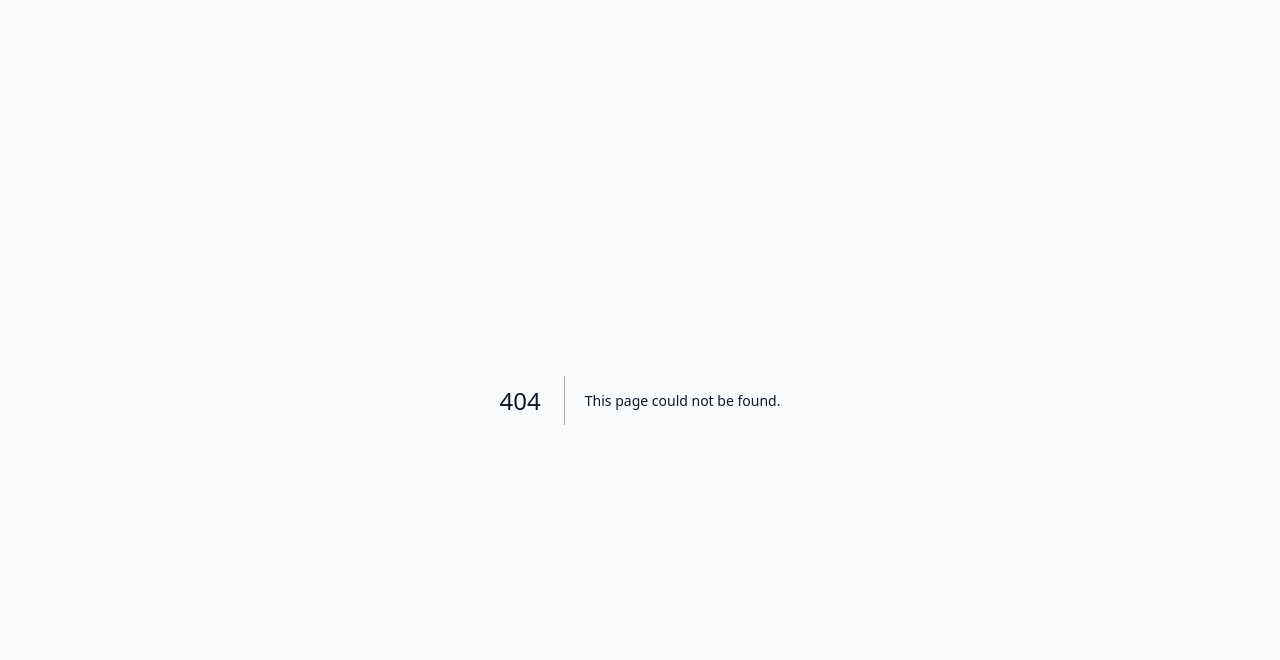
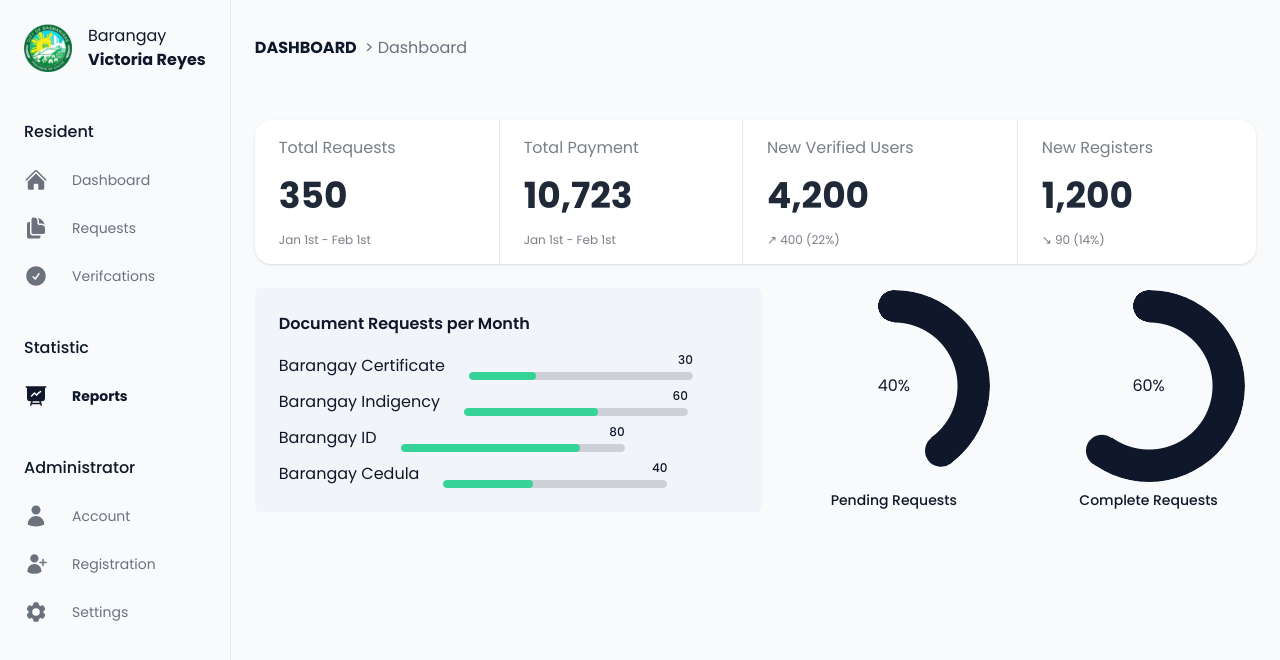
Before and after one commit to jazztinecruz/victoria-reyes, a Next.js app: page /dashboard/reports in a window 1280 px wide. Before the commit this address had no page. Shown: the top 660 px of the page. Built offline with nearby package versions, Linux system fonts and the light colour scheme.

Commit message:
Add admin report page static

```diff
--- /dev/null
+++ b/app/(administrator)/dashboard/reports/page.tsx
@@ -0,0 +1,116 @@
+const ReportsPage = () => {
+  return (
+    <div className="grid gap-6">
+      {/* stats overview */}
+      <div className="stats stats-vertical shadow tablet:stats-horizontal">
+        <div className="stat gap-4">
+          <div className="stat-title">Total Requests</div>
+          <div className="stat-value">350</div>
+          <div className="stat-desc">Jan 1st - Feb 1st</div>
+        </div>
+
+        <div className="stat gap-4">
+          <div className="stat-title">Total Payment</div>
+          <div className="stat-value">10,723</div>
+          <div className="stat-desc">Jan 1st - Feb 1st</div>
+        </div>
+
+        <div className="stat gap-4">
+          <div className="stat-title">New Verified Users</div>
+          <div className="stat-value">4,200</div>
+          <div className="stat-desc">↗︎ 400 (22%)</div>
+        </div>
+
+        <div className="stat gap-4">
+          <div className="stat-title">New Registers</div>
+          <div className="stat-value">1,200</div>
+          <div className="stat-desc">↘︎ 90 (14%)</div>
+        </div>
+      </div>
+
+      <div className="grid gap-6 laptop:grid-flow-col">
+        {/* flat progress */}
+        <div className="flex flex-col gap-4 rounded-md bg-slate-100 p-6">
+          <span className="font-semibold">Document Requests per Month</span>
+          <div className="flex flex-col gap-2">
+            <div className="flex flex-col items-start tablet:flex-row tablet:items-center tablet:gap-6">
+              <span>Barangay Certificate</span>
+              <div className="flex flex-col items-end gap-1">
+                <span className="text-xs font-medium">30</span>
+                <progress
+                  className="progress progress-success w-56"
+                  value="30"
+                  max="100"></progress>
+              </div>
+            </div>
+
+            <div className="flex flex-col items-start tablet:flex-row tablet:items-center tablet:gap-6">
+              <span>Barangay Indigency</span>
+              <div className="flex flex-col items-end gap-1">
+                <span className="text-xs font-medium">60</span>
+                <progress
+                  className="progress progress-success w-56"
+                  value="60"
+                  max="100"></progress>
+              </div>
+            </div>
+
+            <div className="flex flex-col items-start tablet:flex-row tablet:items-center tablet:gap-6">
+              <span>Barangay ID</span>
+              <div className="flex flex-col items-end gap-1">
+                <span className="text-xs font-medium">80</span>
+                <progress
+                  className="progress progress-success w-56"
+                  value="80"
+                  max="100"></progress>
+              </div>
+            </div>
+
+            <div className="flex flex-col items-start tablet:flex-row tablet:items-center tablet:gap-6">
+              <span>Barangay Cedula</span>
+              <div className="flex flex-col items-end gap-1">
+                <span className="text-xs font-medium">40</span>
+                <progress
+                  className="progress progress-success w-56"
+                  value="40"
+                  max="100"></progress>
+              </div>
+            </div>
+          </div>
+        </div>
+        {/* radial progress */}
+        <div className="grid items-center gap-10 tablet:grid-flow-col">
+          <div className="flex flex-col items-center justify-center gap-2 text-center">
+            {/* @ts-ignore */}
+            <div
+              className="radial-progress"
+              style={{
+                "--value": "40",
+                "--size": "12rem",
+                "--thickness": "2rem",
+              }}>
+              40%
+            </div>
+            <span className="text-sm font-medium">Pending Requests</span>
+          </div>
+
+          <div className="flex flex-col items-center justify-center gap-2 text-center">
+            {/* @ts-ignore */}
+            <div
+              className="radial-progress"
+              style={{
+                "--value": "60",
+                "--size": "12rem",
+                "--thickness": "2rem",
+              }}>
+              60%
+            </div>
+            <span className="text-sm font-medium">Complete Requests</span>
+          </div>
+        </div>
+      </div>
+    </div>
+  );
+};
+
+export default ReportsPage;
```
